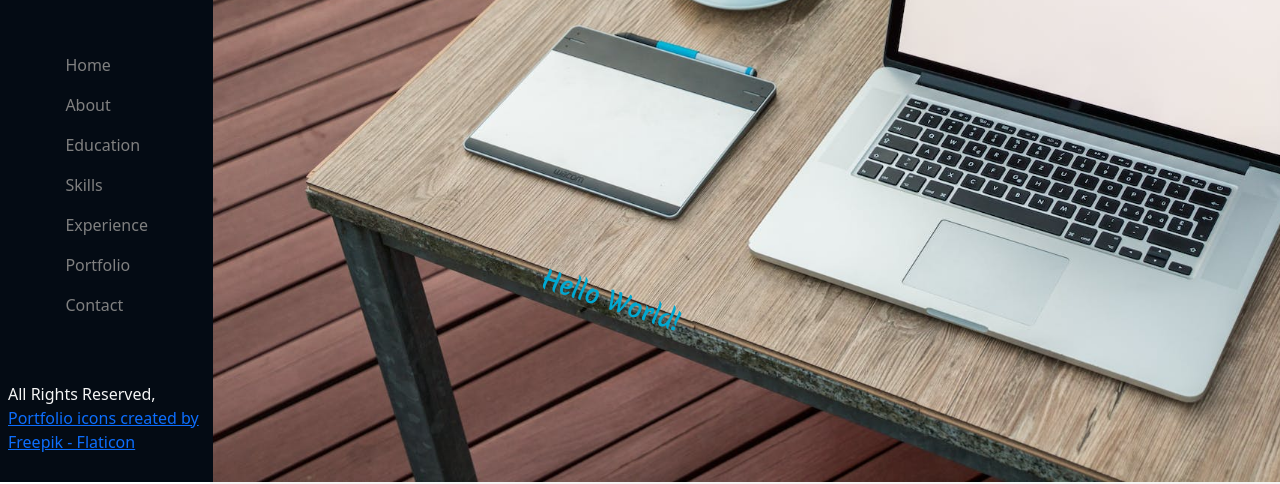
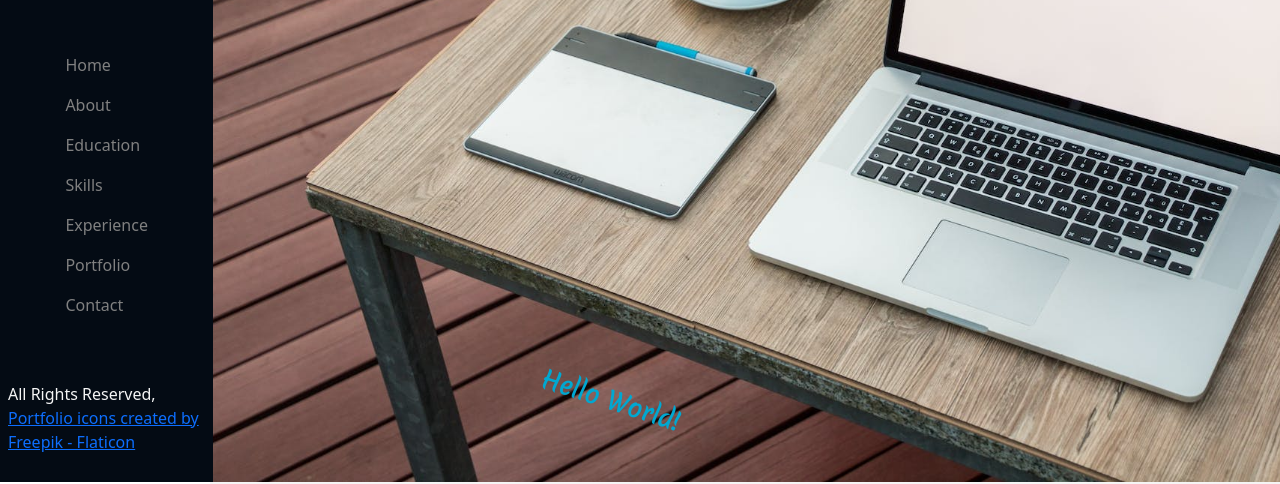
Before and after one commit to Sheryyar360/Portfolio, a plain HTML site: page index.html in a window 1280 px wide. Shown: the part 318-802 px from the top of the page. Drawn offline with nearby package versions, Linux system fonts and the light colour scheme.

Commit message:
Update styles.css

```diff
--- a/styles.css
+++ b/styles.css
@@ -85,7 +85,7 @@ html {
 
 #helloworld {
   position: absolute;
-  top: 600px;
+  top: 700px;
   left: 30%;
   font-family: "Merienda", cursive;
   color: #00a8d1;
```
